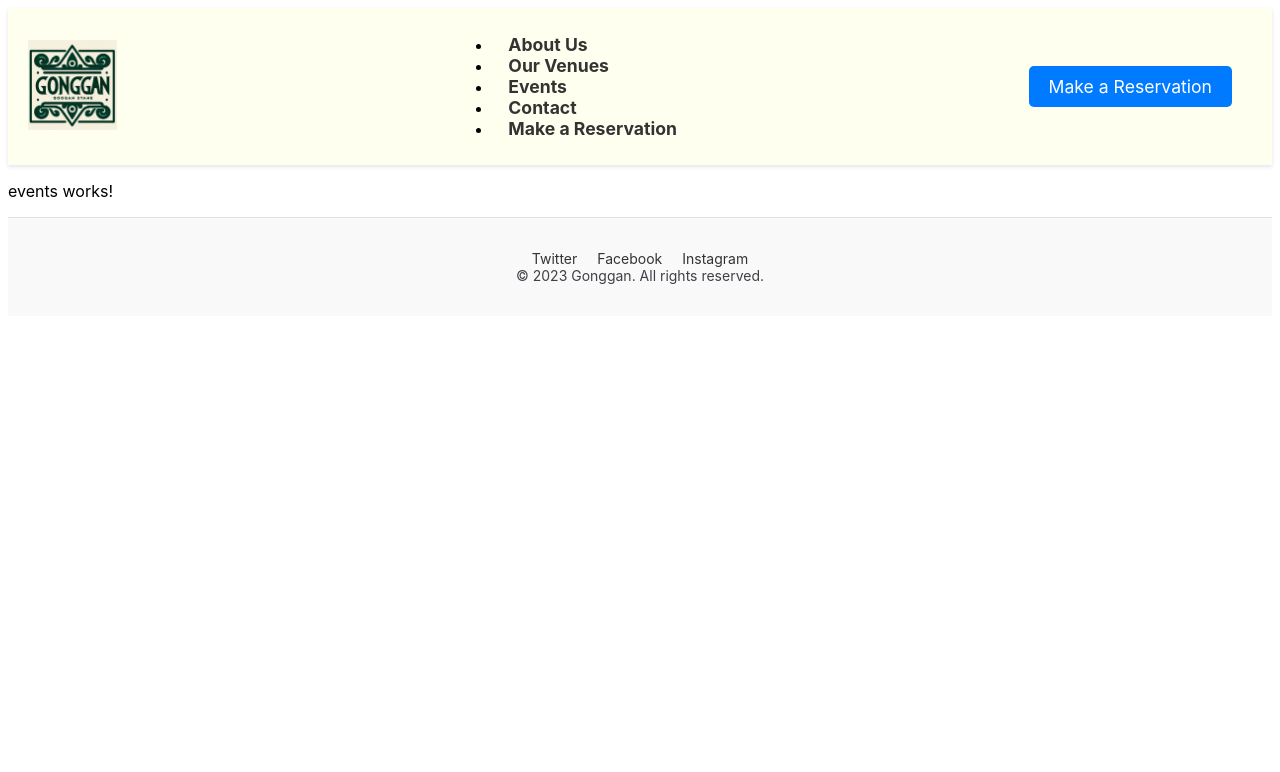
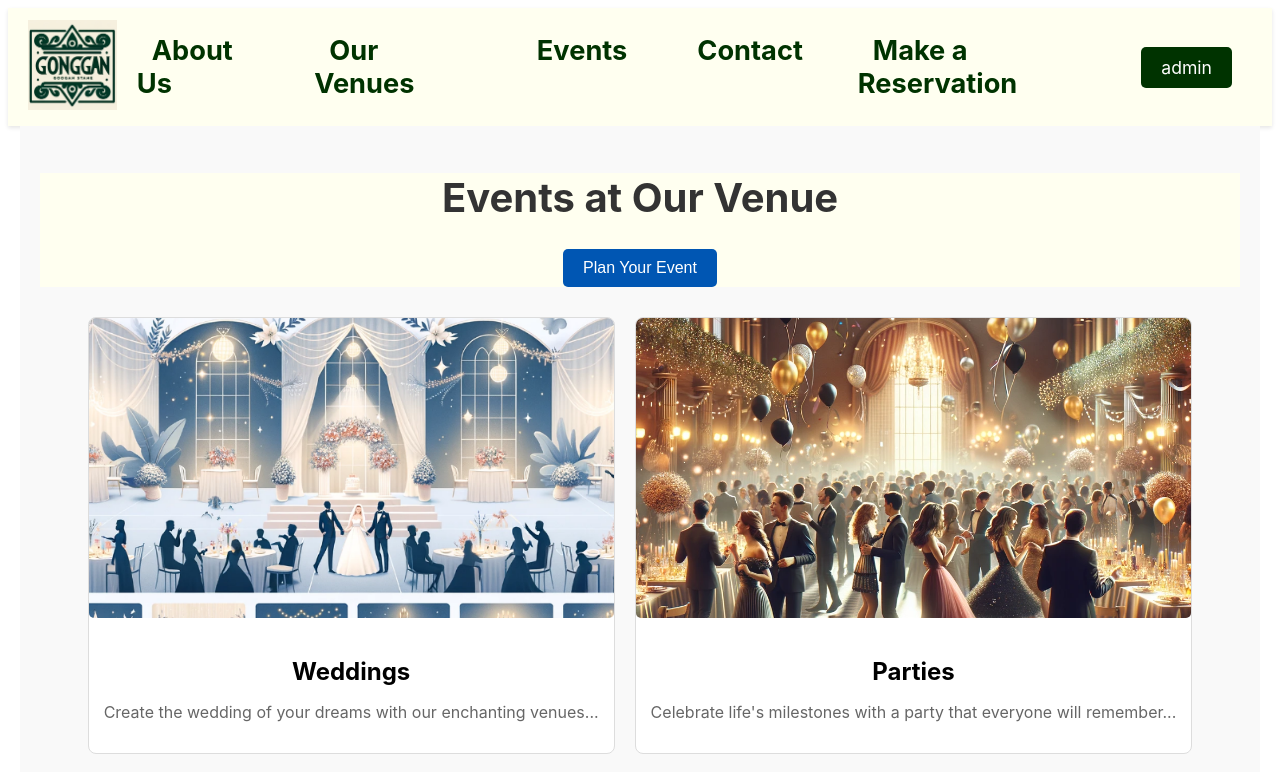
Before and after one commit to jinyoung-plus/gong, an Angular app: page /events in a window 1280 px wide. Shown: the top 772 px of the page. Built offline with nearby package versions, Linux system fonts and the light colour scheme.

Commit message:
jin 1.3.1

```diff
--- a/src/app/app.component.css
+++ b/src/app/app.component.css
@@ -20,11 +20,23 @@
   margin: 0; /* Remove default margin */
 }
 
+.navigation {
+  display: flex; /* flexbox 레이아웃을 활성화 */
+  justify-content: center; /* 가로 축에서 중앙 정렬 */
+  list-style-type: none; /* 글머리 기호 제거 */
+  padding: 0; /* 기본 패딩 제거 */
+}
+
+.navigation li {
+  margin-right: 20px; /* 항목들 사이의 간격을 조정 */
+  /* display: inline-block; 는 더이상 필요하지 않음 */
+}
+
 .navigation a {
   text-decoration: none;
-  color: #333;
+  color: #003300;
   font-weight: bold;
-  font-size: 1.1rem; /* 글씨 크기 */
+  font-size: 1.7rem; /* 글씨 크기 */
   padding: 5px 15px; /* 링크 주위의 패딩으로 간격을 조정 */
 }
 
@@ -32,23 +44,23 @@
   color: #007bff; /* Highlight color on hover */
 }
 
-.header-right .reserve-button {
+.header-right .admin-button {
   padding: 10px 20px;
-  background-color: #007bff;
+  background-color: #003300;
   color: #fff;
   text-decoration: none;
   border-radius: 5px;
   transition: background-color 0.3s;
 }
 
-.header-right .reserve-button:hover {
-  background-color: #0056b3; /* Darker shade on hover */
+.header-right .admin-button:hover {
+  background-color: #003300;
 }
 
 /* Responsive adjustments */
 @media (max-width: 768px) {
   .navigation ul {
-    flex-direction: row;
+    flex-direction:column;
     align-items: center;
   }
 
--- a/src/app/app.component.html
+++ b/src/app/app.component.html
@@ -142,9 +142,11 @@
   </nav>
 
   <!-- Right side of the header, for example, user profile or reservation button -->
+
   <div class="header-right">
-    <a href="/make-reservation" class="reserve-button">Make a Reservation</a>
+    <a href="/make-reservation" class="admin-button">admin</a>
   </div>
+
 </header>
 <!-- End of the header -->
 <router-outlet></router-outlet>
--- a/src/app/contact/contact.component.css
+++ b/src/app/contact/contact.component.css
@@ -0,0 +1,46 @@
+.contact-container {
+  width: 80%;
+  max-width: 800px;
+  margin: 0 auto;
+  padding: 20px;
+  box-shadow: 0 0 10px rgba(0, 0, 0, 0.1);
+}
+
+.contact-container h1 {
+  text-align: center;
+  margin-bottom: 20px;
+}
+
+.contact-info p {
+  margin-bottom: 10px;
+}
+
+.contact-form {
+  display: flex;
+  flex-direction: column;
+  gap: 15px;
+}
+
+.contact-form label {
+  font-weight: bold;
+}
+
+.contact-form input,
+.contact-form textarea {
+  padding: 10px;
+  border: 1px solid #ddd;
+  border-radius: 5px;
+}
+
+.contact-form button {
+  padding: 10px 15px;
+  background-color: #003300;
+  color: white;
+  border: none;
+  border-radius: 5px;
+  cursor: pointer;
+}
+
+.contact-form button:hover {
+  background-color: #003d82;
+}
--- a/src/app/contact/contact.component.html
+++ b/src/app/contact/contact.component.html
@@ -1 +1,21 @@
-<p>contact works!</p>
+<div class="contact-container">
+  <h1>Contact Us</h1>
+  <p>If you have any questions or need further information, please feel free to contact us.</p>
+  <div class="contact-info">
+    <p><strong>Address:</strong> 123 Business Road, City, Country</p>
+    <p><strong>Phone:</strong> +1 (555) 123-4567</p>
+    <p><strong>Email:</strong> info&#64;gonggan.com</p>
+  </div>
+  <form class="contact-form">
+    <label for="name">Your Name:</label>
+    <input type="text" id="name" placeholder="Enter your name">
+
+    <label for="email">Your Email:</label>
+    <input type="email" id="email" placeholder="Enter your email">
+
+    <label for="message">Your Message:</label>
+    <textarea id="message" rows="6" placeholder="Enter your message here"></textarea>
+
+    <button type="submit">Send Message</button>
+  </form>
+</div>
--- a/src/app/events/events.component.css
+++ b/src/app/events/events.component.css
@@ -0,0 +1,67 @@
+.events-page-container {
+  max-width: 1200px;
+  margin: auto;
+  padding: 20px;
+  background: #f9f9f9;
+}
+
+.events-header {
+  text-align: center;
+  margin-bottom: 30px;
+}
+
+.events-header h1 {
+  font-size: 2.5rem;
+  color: #333;
+}
+
+.cta-button {
+  padding: 10px 20px;
+  background-color: #0056b3;
+  color: white;
+  border: none;
+  border-radius: 5px;
+  font-size: 1rem;
+  cursor: pointer;
+}
+
+.cta-button:hover {
+  background-color: #003d82;
+}
+
+.events-list {
+  display: flex;
+  flex-wrap: wrap;
+  gap: 20px;
+  justify-content: center;
+}
+
+.event {
+  background: white;
+  border: 1px solid #ddd;
+  border-radius: 8px;
+  overflow: hidden;
+}
+
+/* Apply styles to the images with the 'event-image' class */
+.event-image {
+  width: 100%; /* This will make the image responsive to the container's width */
+  height: 300px; /* This will maintain the aspect ratio */
+  object-fit: cover; /* This will cover the area of the box without stretching the image */
+  border-radius: 5px; /* optional, for rounded corners */
+}
+
+.event-info {
+  padding: 15px;
+  text-align: center;
+}
+
+.event-info h2 {
+  font-size: 1.5rem;
+  margin-bottom: 10px;
+}
+
+.event-info p {
+  font-size: 1rem;
+  color: #666;
+}
--- a/src/app/events/events.component.html
+++ b/src/app/events/events.component.html
@@ -1 +1,40 @@
-<p>events works!</p>
+<div class="events-page-container">
+  <header class="events-header">
+    <h1>Events at Our Venue</h1>
+    <button class="cta-button">Plan Your Event</button>
+  </header>
+  <section class="events-list">
+    <article class="event">
+      <img class="event-image" src="/assets/event1.png" alt="Wedding Event">
+      <div class="event-info">
+        <h2>Weddings</h2>
+        <p>Create the wedding of your dreams with our enchanting venues...</p>
+      </div>
+    </article>
+
+    <article class="event">
+      <img class="event-image" src="/assets/party1.png" alt="Party Event">
+      <div class="event-info">
+        <h2>Parties</h2>
+        <p>Celebrate life's milestones with a party that everyone will remember...</p>
+      </div>
+    </article>
+
+    <article class="event">
+      <img class="event-image" src="/assets/party1.png" alt="Party Event">
+      <div class="event-info">
+        <h2>Parties</h2>
+        <p>Celebrate life's milestones with a party that everyone will remember...</p>
+      </div>
+    </article>
+
+    <article class="event">
+      <img class="event-image" src="/assets/party1.png" alt="Party Event">
+      <div class="event-info">
+        <h2>Parties</h2>
+        <p>Celebrate life's milestones with a party that everyone will remember...</p>
+      </div>
+    </article>
+    <!-- More events here -->
+  </section>
+</div>
```
Also changed, not shown: src/assets/event1.png (added), src/assets/party1.png (added).
